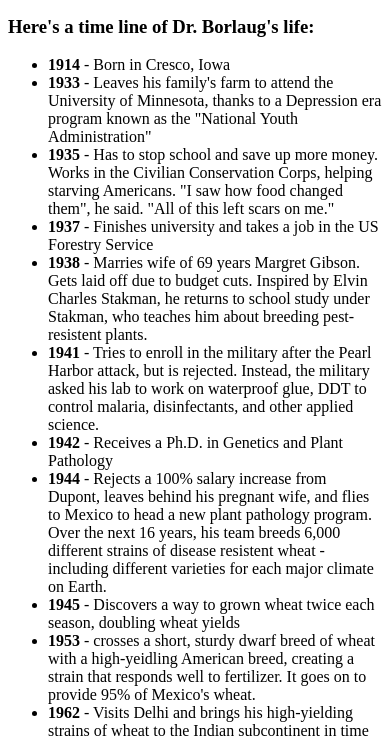
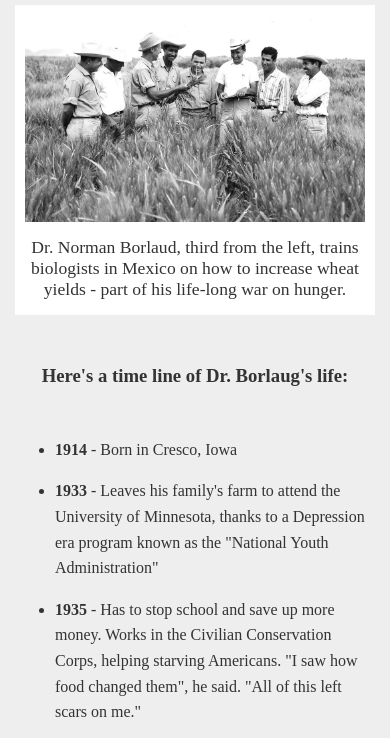
Before and after one commit to ddareus/Responsive-Web-Design, a plain HTML site: page Build-a-Tribute-Page/index.html in a window 390 px wide. Shown: the part 223-961 px from the top of the page. Drawn offline with Linux system fonts and the light colour scheme; the site is published under a folder, as on GitHub Pages, so addresses that start at the root find nothing.

Commit message:
Responsive Web Design Projects

```diff
--- a/Build-a-Tribute-Page/index.html
+++ b/Build-a-Tribute-Page/index.html
@@ -7,7 +7,7 @@
     <meta http-equiv="X-UA-Compatible" content="ie=edge">
     <title>Tribute Page</title>
     <!-- main css-->
-    <link rel="stylesheet" href="/css/main.css">
+    <link rel="stylesheet" href="css/main.css">
 </head>
 
 <body>
@@ -15,7 +15,7 @@
         <h1 id="title">Dr. Norman Borlaug</h1>
         <p>The man who saved a billion lives</p>
         <div id="img-div">
-            <img src="/images/Dr. Norman Borlaug.jpg"
+            <img src="images/Dr. Norman Borlaug.jpg"
                 alt="Dr. Norman Borlaug seen standing in Mexican wheat field with a group of biologists" id="image">
             <p id="img-caption">Dr. Norman Borlaud, third from the left, trains biologists in Mexico on how to increase
                 wheat yields - part of his life-long war on hunger.</p>
```
